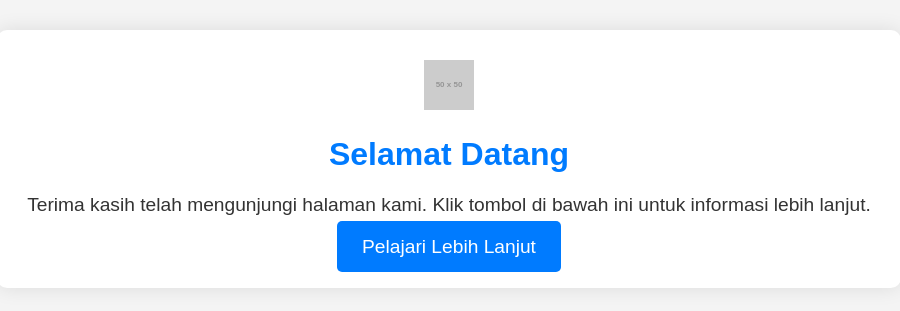
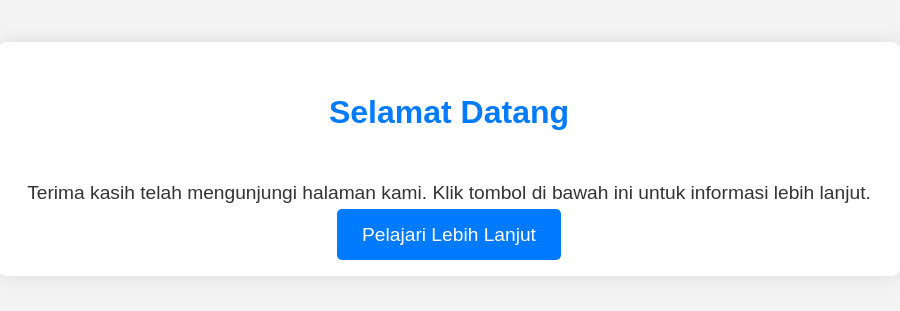
Before and after one commit to naelsiahaan/pageLink, a plain HTML site: page index.html in a window 1280 px wide. Shown: the part 241-552 px from the top of the page, without its empty margins (191-1091 px from the left). Drawn offline with Linux system fonts and the light colour scheme; placeholder pictures from the web are drawn by us.

Commit message:
Update index.html

```diff
--- a/index.html
+++ b/index.html
@@ -34,6 +34,19 @@
             margin-bottom: 20px;
         }
 
+        .news-header {
+            display: flex;
+            align-items: center;
+            justify-content: center;
+            margin-bottom: 30px;
+        }
+
+        .news-header img {
+            width: 50px;
+            height: 50px;
+            margin-right: 15px;
+        }
+
         .btn {
             background-color: #007BFF;
             color: white;
@@ -53,7 +66,6 @@
 <body>
     <div class="container">
         <div class="news-header">
-            <img src="https://via.placeholder.com/50" alt="News Icon">
             <h1>Selamat Datang</h1>
         </div>
         <p>Terima kasih telah mengunjungi halaman kami. Klik tombol di bawah ini untuk informasi lebih lanjut.</p>
```
